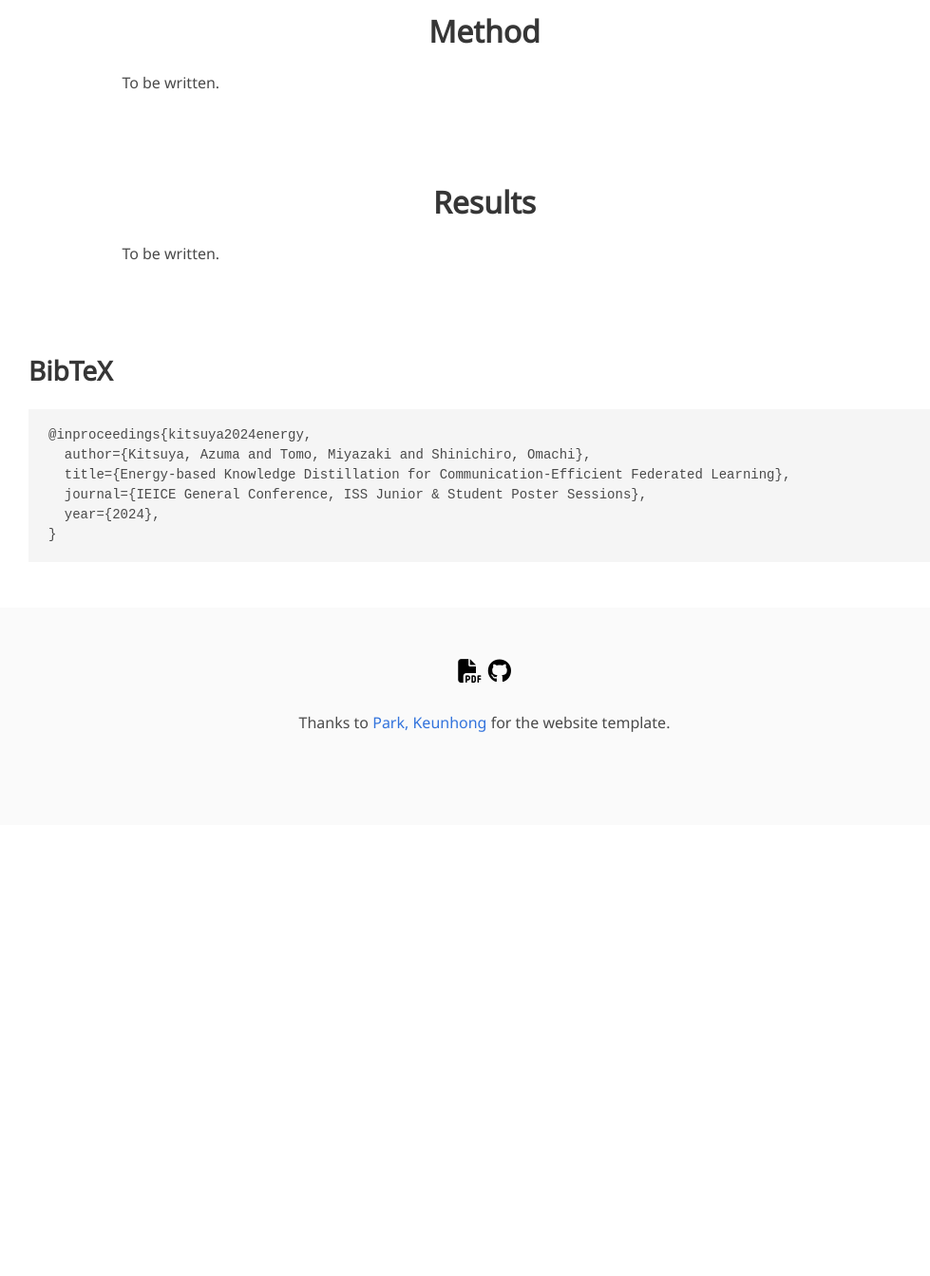
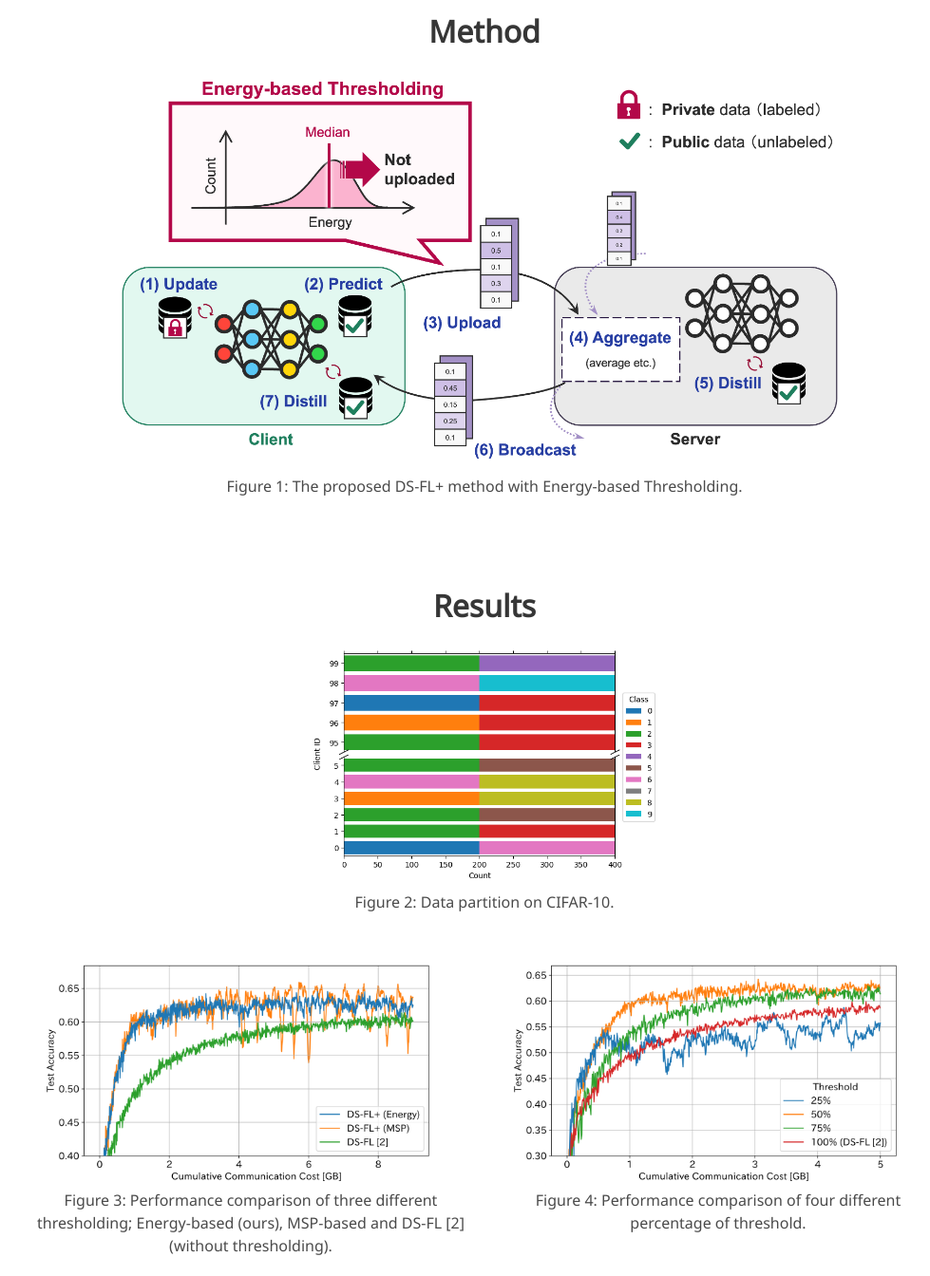
Before and after one commit to kitsuya0828/DSFLplus, a plain HTML site: page index.html in a window 1280 px wide. Shown: the part 936-2280 px from the top of the page at 95% size, without its empty margins (130-1109 px from the left). Before the commit the page ends 1805 px from the top, so only its background shows below. Drawn offline with nearby package versions, Linux system fonts and the light colour scheme; some icons are missing; a web font is replaced by a local one.

Commit message:
feat: add figures

```diff
--- a/index.html
+++ b/index.html
@@ -136,9 +136,10 @@
     <div class="columns is-centered has-text-centered">
       <div class="column is-four-fifths">
         <h2 class="title is-3">Method</h2>
-          <div class="content has-text-justified">
+        <div class="content">
+          <img src="./static/imgs/method.png" alt="method" >
           <p>
-              To be written.
+            Figure 1: The proposed DS-FL+ method with Energy-based Thresholding.
           </p>
         </div>
       </div>
@@ -151,11 +152,36 @@
   <div class="container is-max-desktop">
     <!-- Results. -->
     <div class="columns is-centered has-text-centered">
-        <div class="column is-four-fifths">
+      <div class="column">
         <h2 class="title is-3">Results</h2>
-          <div class="content has-text-justified">
+      </div>
+    </div>
+
+    <div class="columns is-centered has-text-centered">
+      <div class="column is-two-fifths">
+        <div class="content">
+          <img src="./static/imgs/partition.png" alt="partition" >
           <p>
-              To be written.
+            Figure 2: Data partition on CIFAR-10.
+          </p>
+        </div>
+      </div>
+    </div>
+
+    <div class="columns is-centered has-text-centered">
+      <div class="column is-half">
+        <div class="content">
+          <img src="./static/imgs/result1.png" alt="result1" >
+          <p>
+            Figure 3: Performance comparison of three different thresholding; Energy-based (ours), MSP-based and DS-FL [2] (without thresholding).
+          </p>
+        </div>
+      </div>
+      <div class="column is-half">
+        <div class="content">
+          <img src="./static/imgs/result2.png" alt="result2" >
+          <p>
+            Figure 4: Performance comparison of four different percentage of threshold.
           </p>
         </div>
       </div>
@@ -163,7 +189,6 @@
     <!--/ Results. -->
   </div>
 </section>
-
 
 
 <section class="section" id="BibTeX">
```
Also changed, not shown: static/imgs/method.png (added), static/imgs/partition.png (added), static/imgs/result1.png (added), static/imgs/result2.png (added). Lines whose indentation alone changed are shown as unchanged.
